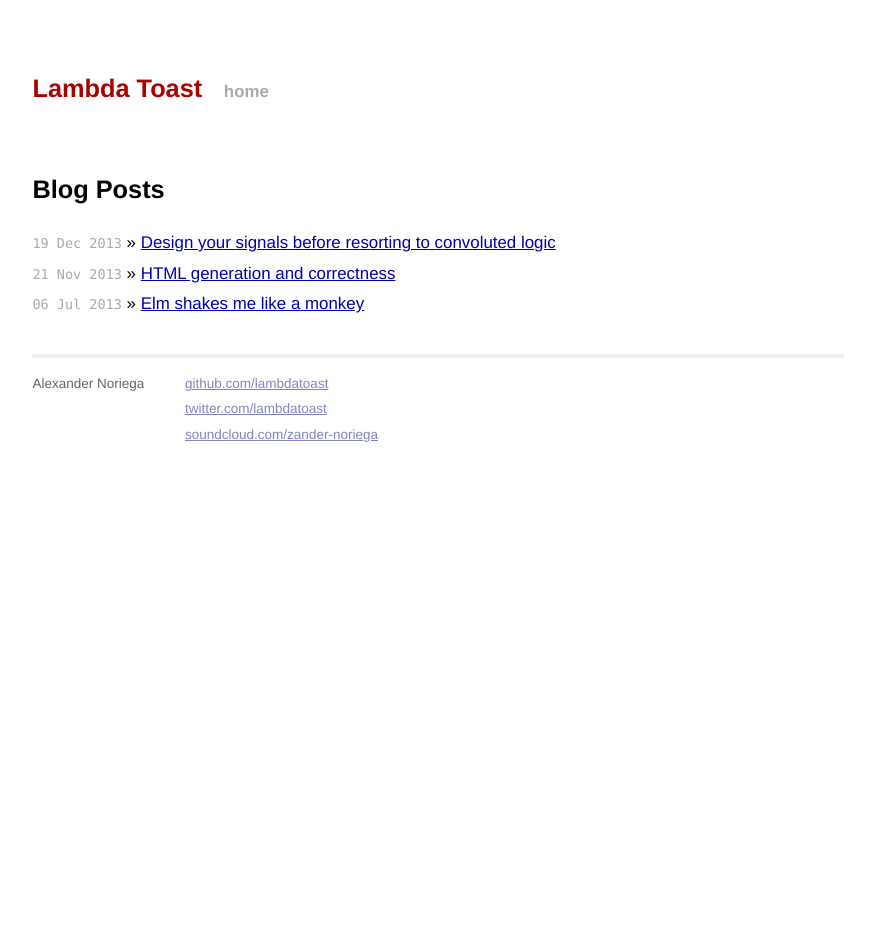
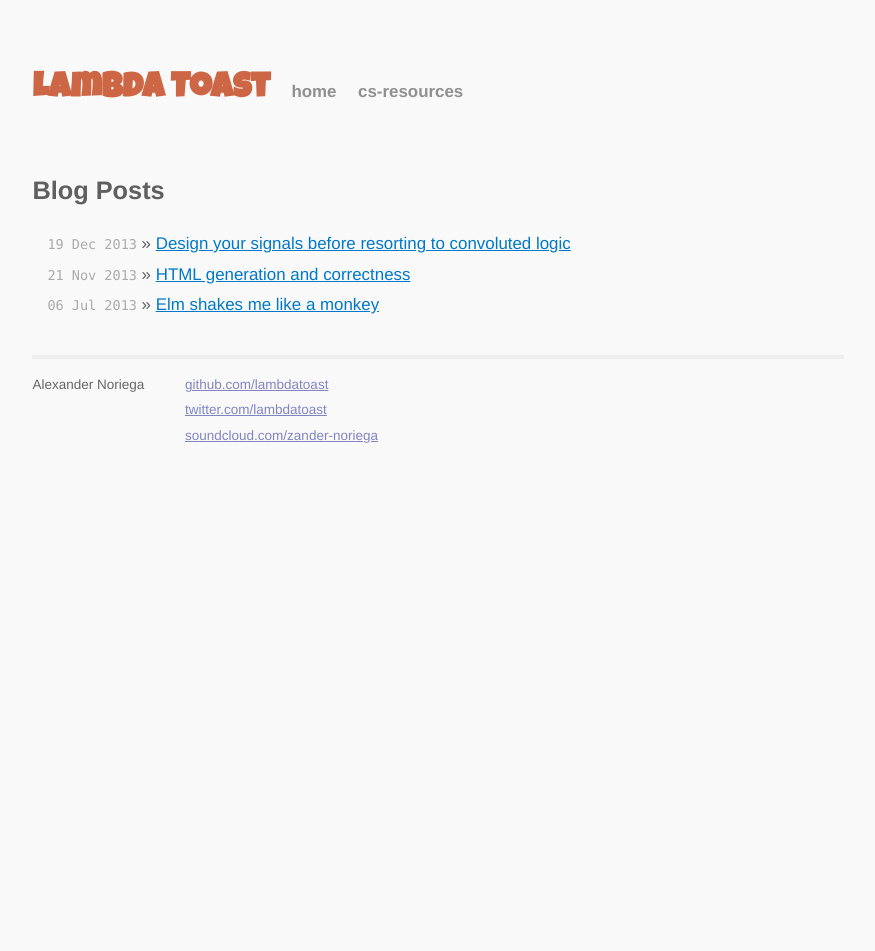
Before and after one commit to lambdatoast/lambdatoast.github.com, a Jekyll site: the page built from index.html, in a window 1280 px wide. Shown: the whole page, without its empty margins (202-1077 px from the left). Built offline with Jekyll 4.4.1, drawn with Linux system fonts in a browser that asks for light colours.

Commit message:
Improve general design.

```diff
--- a/_layouts/default.html
+++ b/_layouts/default.html
@@ -10,6 +10,7 @@
         <link rel="stylesheet" href="/css/syntax.css">
 
         <!-- Custom CSS -->
+        <link href='http://fonts.googleapis.com/css?family=Luckiest+Guy' rel='stylesheet' type='text/css'>
         <link rel="stylesheet" href="/css/main.css">
 
     </head>
@@ -19,7 +20,10 @@
           <div class="site">
             <div class="header">
               <h1 class="title"><a href="/">{{ site.name }}</a></h1>
-              <a class="extra" href="/">home</a>
+              <div class="header-extra">
+                <a class="extra" href="/">home</a>
+                <a class="extra" href="/cs-resources/index.html">cs-resources</a>
+              </div>
             </div>
 
                 {{ content }}
--- a/css/main.css
+++ b/css/main.css
@@ -27,7 +27,7 @@ p { margin: 1em 0; }
 
 a         { color: #00a; }
 a:hover   { color: #000; }
-a:visited { color: #a0a; }
+a:visited { color: #a48; }
 
 table {
   font-size: inherit;
@@ -62,7 +62,7 @@ ul.posts span {
 
 .site {
   font-size: 115%;
-  text-align: justify;
+  text-align: left;
   width: 42em;
   margin: 3em auto 2em;
   line-height: 1.5em;
@@ -79,7 +79,9 @@ ul.posts span {
 }
 
 .site .header h1.title a {
-  color: #a00;
+  color: #c64;
+  font-family: 'Luckiest Guy', cursive;
+  font-size: 35px;
 }
 
 .site .header h1.title a:hover {
@@ -87,7 +89,7 @@ ul.posts span {
 }
 
 .site .header a.extra {
-  color: #aaa;
+  color: #909090;
   margin-left: 1em;
 }
 
@@ -207,7 +209,27 @@ h4,
     font-size: 130%;
     width: 90%;
   }
+  .site .header h1.title {
+    margin-bottom: 1em;
+  }
   h1, h2, h3, h4 {
     font-size: 130%;
   }
 }
+
+li {
+  margin-left: 15px;
+}
+
+a {
+  color: #0078ca;
+}
+
+body {
+  color: #5f5f5f;
+  background-color: #f9f9f9;
+}
+
+.header-extra {
+  display: inline-block;
+}
```
